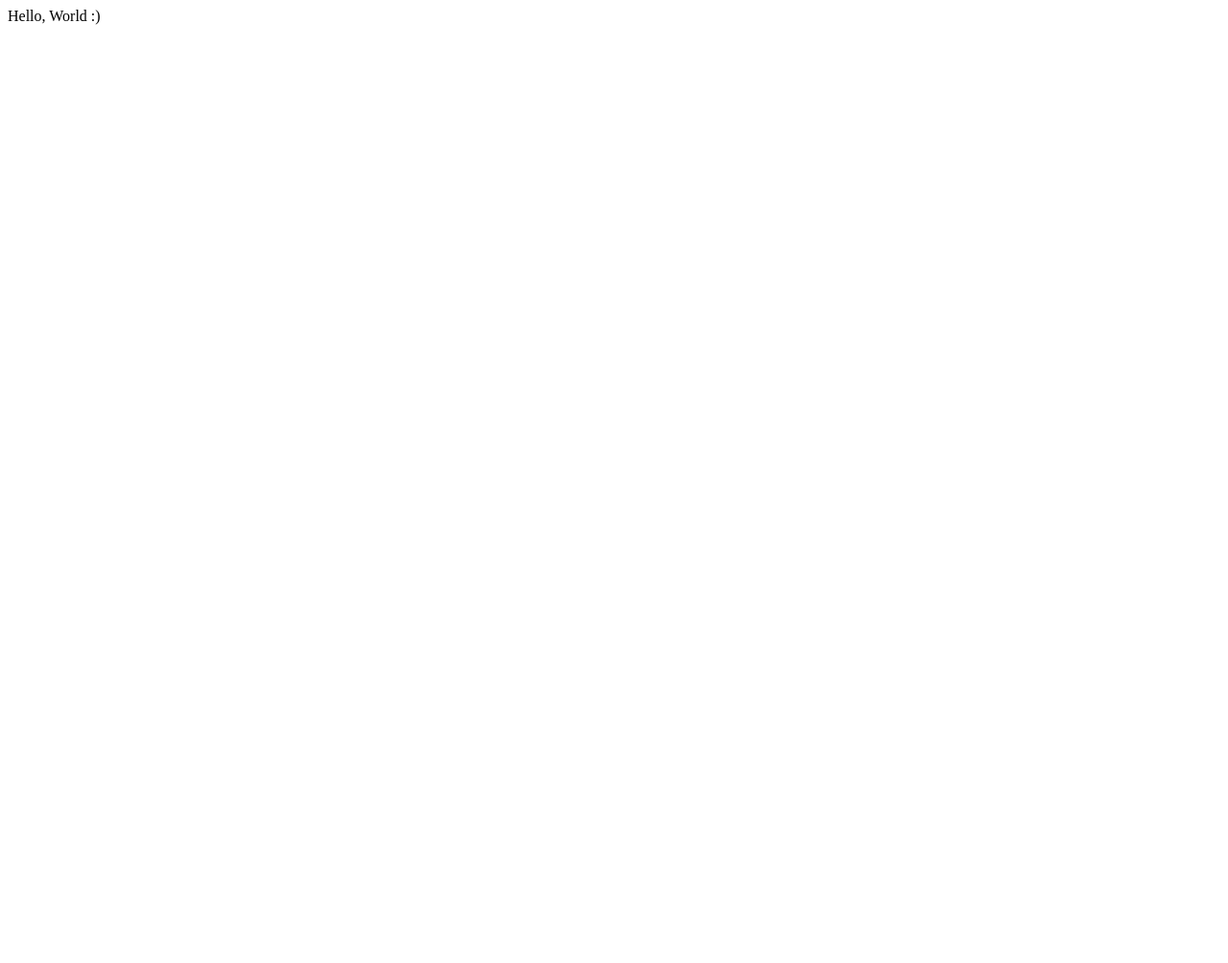
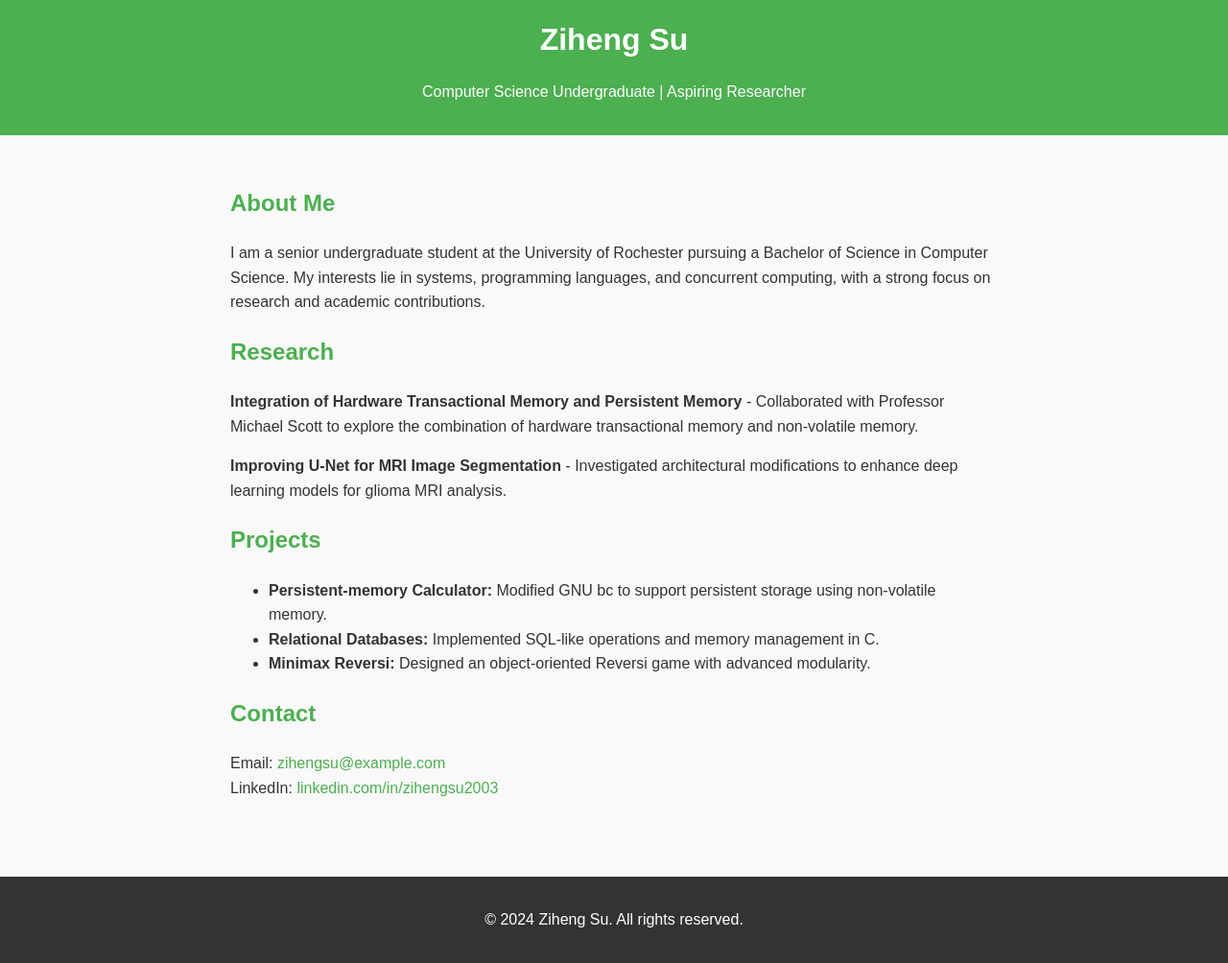
Before and after one commit to RTesseract/RTesseract.github.io, a plain HTML site: page index.html in a window 1280 px wide. Shown: the whole page at 96% size. Before the commit the page ends 800 px from the top, so only its background shows below. Drawn offline with Linux system fonts and the light colour scheme.

Commit message:
12-31-7-14

```diff
--- a/index.html
+++ b/index.html
@@ -1 +1,93 @@
-Hello, World :)
+<!DOCTYPE html>
+<html lang="en">
+<head>
+    <meta charset="UTF-8">
+    <meta name="viewport" content="width=device-width, initial-scale=1.0">
+    <meta name="description" content="Ziheng Su - Computer Science Undergraduate, Aspiring Researcher">
+    <title>Ziheng Su - Research Portfolio</title>
+    <style>
+        body {
+            font-family: Arial, sans-serif;
+            line-height: 1.6;
+            margin: 0;
+            padding: 0;
+            background-color: #f9f9f9;
+            color: #333;
+        }
+
+        header {
+            background: #4CAF50;
+            color: white;
+            padding: 1rem 0;
+            text-align: center;
+        }
+
+        header h1 {
+            margin: 0;
+        }
+
+        section {
+            padding: 2rem;
+            max-width: 800px;
+            margin: auto;
+        }
+
+        h2 {
+            color: #4CAF50;
+        }
+
+        footer {
+            text-align: center;
+            padding: 1rem;
+            background: #333;
+            color: white;
+            margin-top: 2rem;
+        }
+
+        a {
+            color: #4CAF50;
+            text-decoration: none;
+        }
+
+        a:hover {
+            text-decoration: underline;
+        }
+
+        .contact-info {
+            margin-top: 1rem;
+        }
+    </style>
+</head>
+<body>
+    <header>
+        <h1>Ziheng Su</h1>
+        <p>Computer Science Undergraduate | Aspiring Researcher</p>
+    </header>
+
+    <section>
+        <h2>About Me</h2>
+        <p>I am a senior undergraduate student at the University of Rochester pursuing a Bachelor of Science in Computer Science. My interests lie in systems, programming languages, and concurrent computing, with a strong focus on research and academic contributions.</p>
+
+        <h2>Research</h2>
+        <p><strong>Integration of Hardware Transactional Memory and Persistent Memory</strong> - Collaborated with Professor Michael Scott to explore the combination of hardware transactional memory and non-volatile memory.</p>
+        <p><strong>Improving U-Net for MRI Image Segmentation</strong> - Investigated architectural modifications to enhance deep learning models for glioma MRI analysis.</p>
+
+        <h2>Projects</h2>
+        <ul>
+            <li><strong>Persistent-memory Calculator:</strong> Modified GNU bc to support persistent storage using non-volatile memory.</li>
+            <li><strong>Relational Databases:</strong> Implemented SQL-like operations and memory management in C.</li>
+            <li><strong>Minimax Reversi:</strong> Designed an object-oriented Reversi game with advanced modularity.</li>
+        </ul>
+
+        <h2>Contact</h2>
+        <p class="contact-info">
+            Email: <a href="mailto:zihengsu@example.com">zihengsu@example.com</a><br>
+            LinkedIn: <a href="https://www.linkedin.com/in/zihengsu2003/" target="_blank">linkedin.com/in/zihengsu2003</a>
+        </p>
+    </section>
+
+    <footer>
+        <p>&copy; 2024 Ziheng Su. All rights reserved.</p>
+    </footer>
+</body>
+</html>
```
